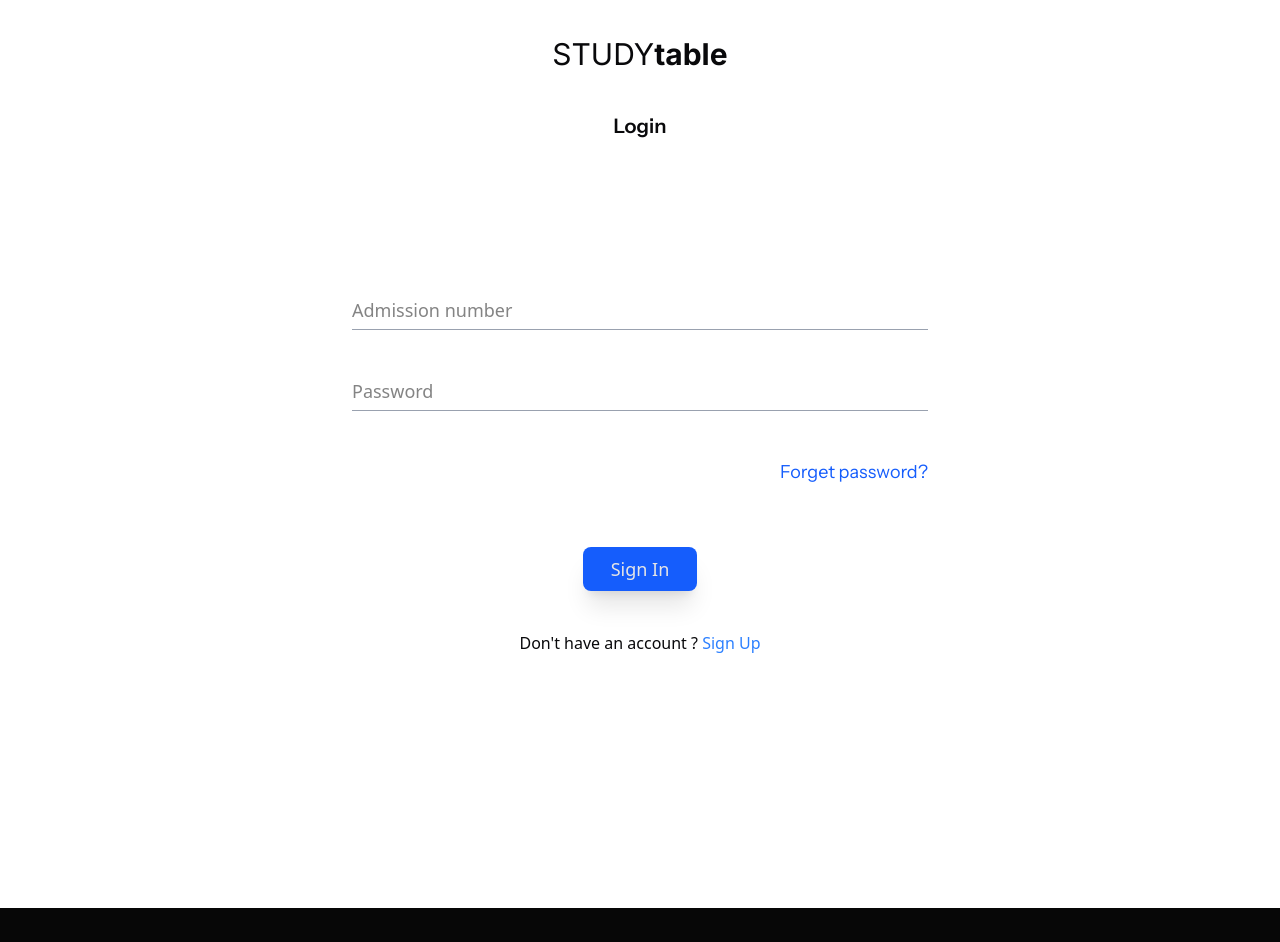
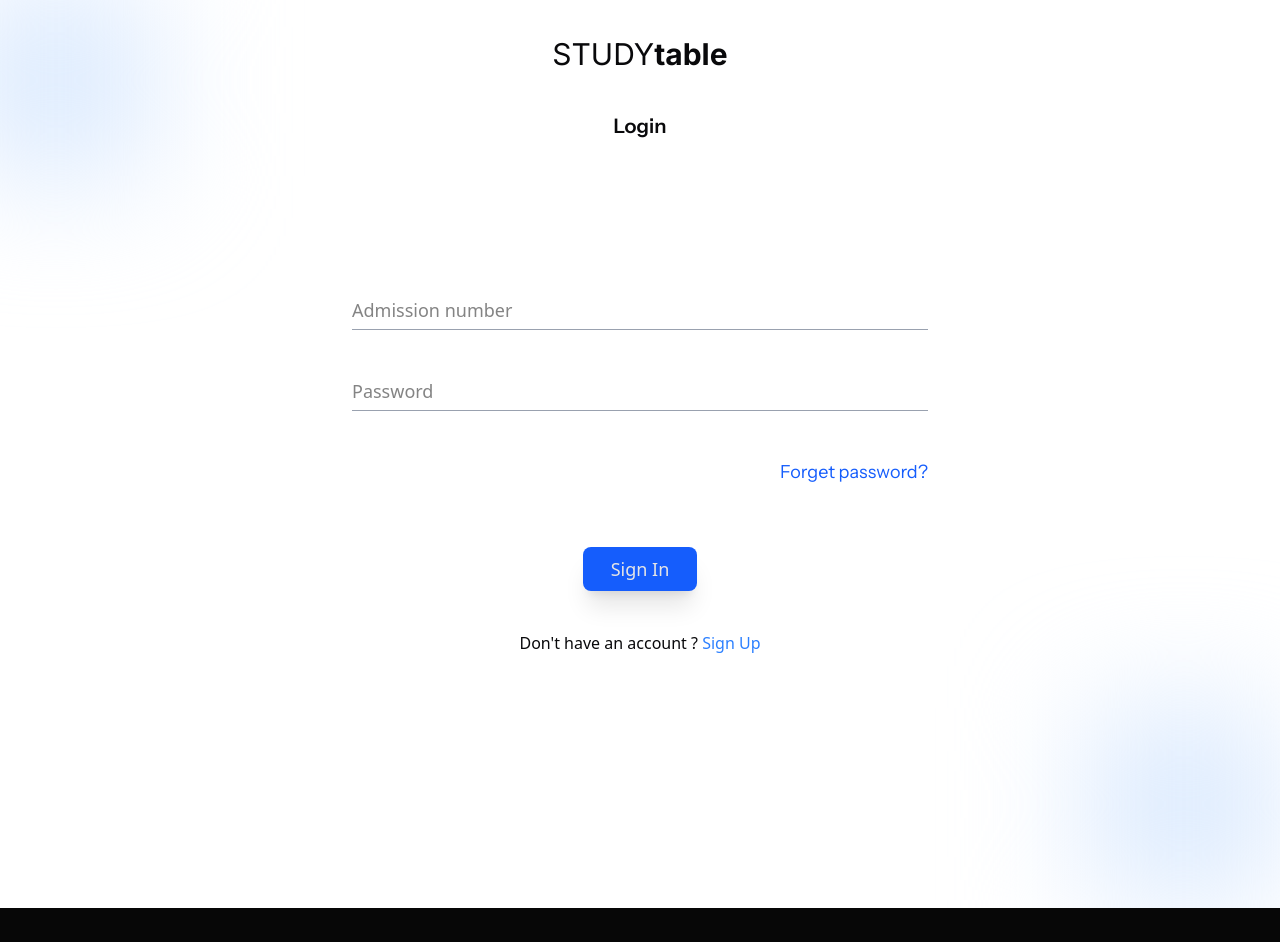
Before and after one commit to coder-dkr/study_table, a React (Vite) app: page /sign-in in a window 1280 px wide. Shown: the top 942 px of the page. Built offline with nearby package versions, Linux system fonts and the light colour scheme.

Commit message:
feat: added shringar

```diff
--- a/src/pages/SignIn.tsx
+++ b/src/pages/SignIn.tsx
@@ -23,7 +23,9 @@ const SignIn = () => {
   }
 
   return (
-    <div className="px-6 py-9 flex flex-col items-center justify-center w-full">
+    <div className="px-6 py-9 flex flex-col items-center justify-center w-full relative">
+      <div className="absolute -z-1 w-48 h-48 bg-blue-100 blur-3xl -left-10 -top-4 " />
+      <div className="absolute -z-1 w-48 h-48 bg-blue-100 blur-3xl right-0 bottom-2 " />
       <Header />
 
       <h1 className="absolute top-28 text-xl instrument-sans-font font-semibold">Login</h1>
--- a/src/pages/SignUp.tsx
+++ b/src/pages/SignUp.tsx
@@ -67,7 +67,9 @@ const SignUp = () => {
   }
 
   return (
-    <div className="px-6 py-9 flex flex-col items-center justify-center w-full">
+    <div className="px-6 py-9 flex flex-col items-center justify-center w-full relative">
+      <div className="absolute -z-1 w-48 h-48 bg-blue-100 blur-3xl -left-10 -top-4 " />
+      <div className="absolute -z-1 w-48 h-48 bg-blue-100 blur-3xl right-0 bottom-2 " />
       <Header />
 
         <h1 className="absolute top-28 text-xl instrument-sans-font font-semibold">Sign Up</h1>
```
